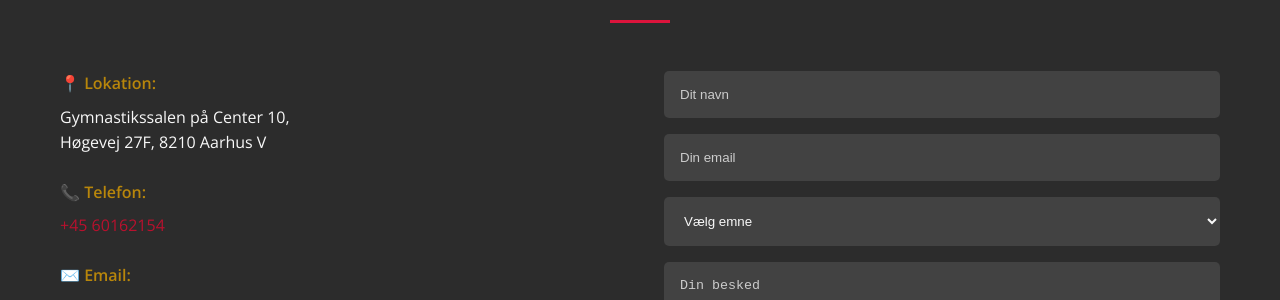
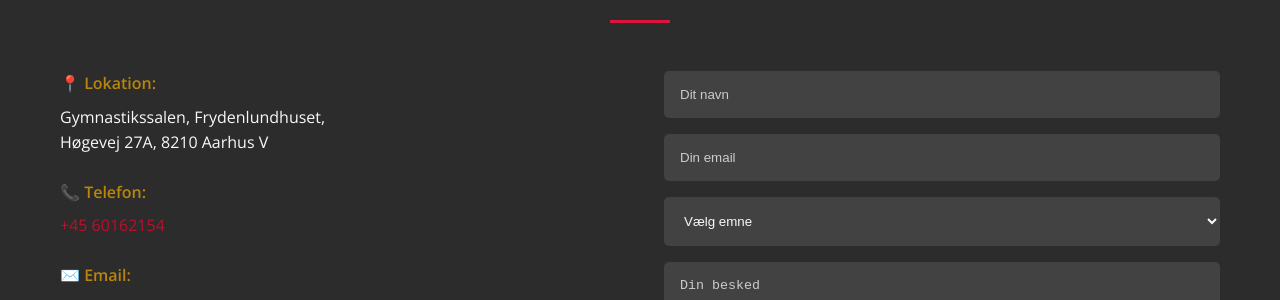
Before and after one commit to miniwolf/miniwolf.github.io, a Jekyll site: the page built from da/aarhus-qi.html, in a window 1280 px wide and 900 px high, scrolled down 2973 px. Shown: the part 302-602 px from the top of the window. Built offline with Jekyll 4.4.1, drawn with Linux system fonts in a browser that asks for light colours.

Commit message:
Fix address

```diff
--- a/da/aarhus-qi.html
+++ b/da/aarhus-qi.html
@@ -13,7 +13,7 @@ contact-content-id: entry.732101789
 # Klub information
 club-name: Aarhus Qigong
 description: "Wu Guan Aarhus tilbyder traditionel Qigong træning. Deltag med vores erfarne instruktører."
-address: "Gymnastikssalen på Center 10,<br> Høgevej 27F, 8210 Aarhus V"
+address: "Gymnastikssalen, Frydenlundhuset,<br> Høgevej 27A, 8210 Aarhus V"
 phone: "+45 60162154"
 email: ptcc.aarhus@gmail.com
 
--- a/en/aarhus-qi.html
+++ b/en/aarhus-qi.html
@@ -13,7 +13,7 @@ contact-content-id: entry.732101789
 # Club information
 club-name: Aarhus Qigong
 description: "Wu Guan Aarhus provides traditional Qigong training. Join our experienced instructors."
-address: "Gymnastikssalen på Center 10,<br> Høgevej 27F, 8210 Aarhus V"
+address: "Gymnastikssalen, Frydenlundhuset,<br> Høgevej 27A, 8210 Aarhus V"
 phone: "+45 60162154"
 email: ptcc.aarhus@gmail.com
 
```
